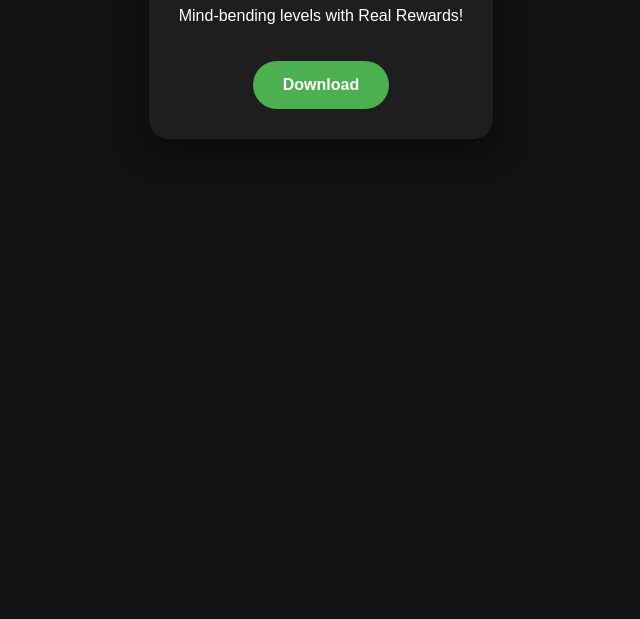
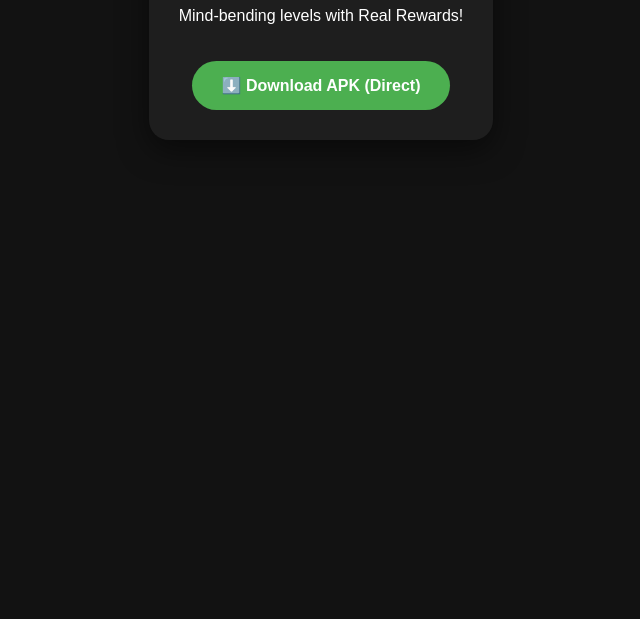
Before and after one commit to aanya08423-arch/Aanya-game, a plain HTML site: page index.html in a window 1280 px wide. Shown: the part 181-800 px from the top of the page, without its empty margins (319-959 px from the left). Drawn offline with Linux system fonts and the light colour scheme.

Commit message:
Update index.html

```diff
--- a/index.html
+++ b/index.html
@@ -17,7 +17,7 @@
         <h1>Tub Puzzle</h1>
         <p>Mind-bending levels with Real Rewards!</p>
 
-        <a href="https://drive.google.com/file/d/1gMmfyUL3rWase6-HLpHlnHP8Vomh7Xxf/view?usp=sharing" class="btn"> Download</a>
+        <a href="https://drive.google.com/file/d/1gMmfyUL3rWase6-HLpHlnHP8Vomh7Xxf/view?usp=sharing" class="btn">⬇️ Download APK (Direct)</a>
 
 
     </div>
```
